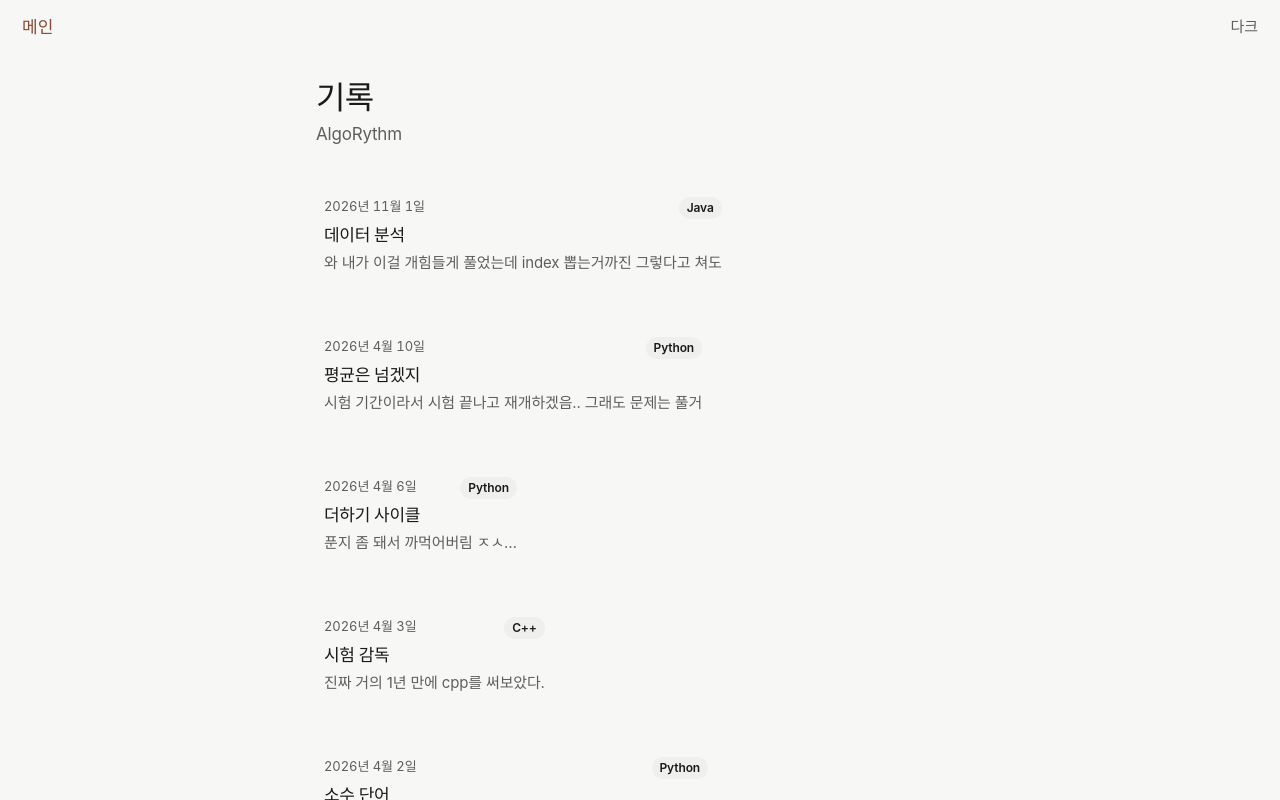
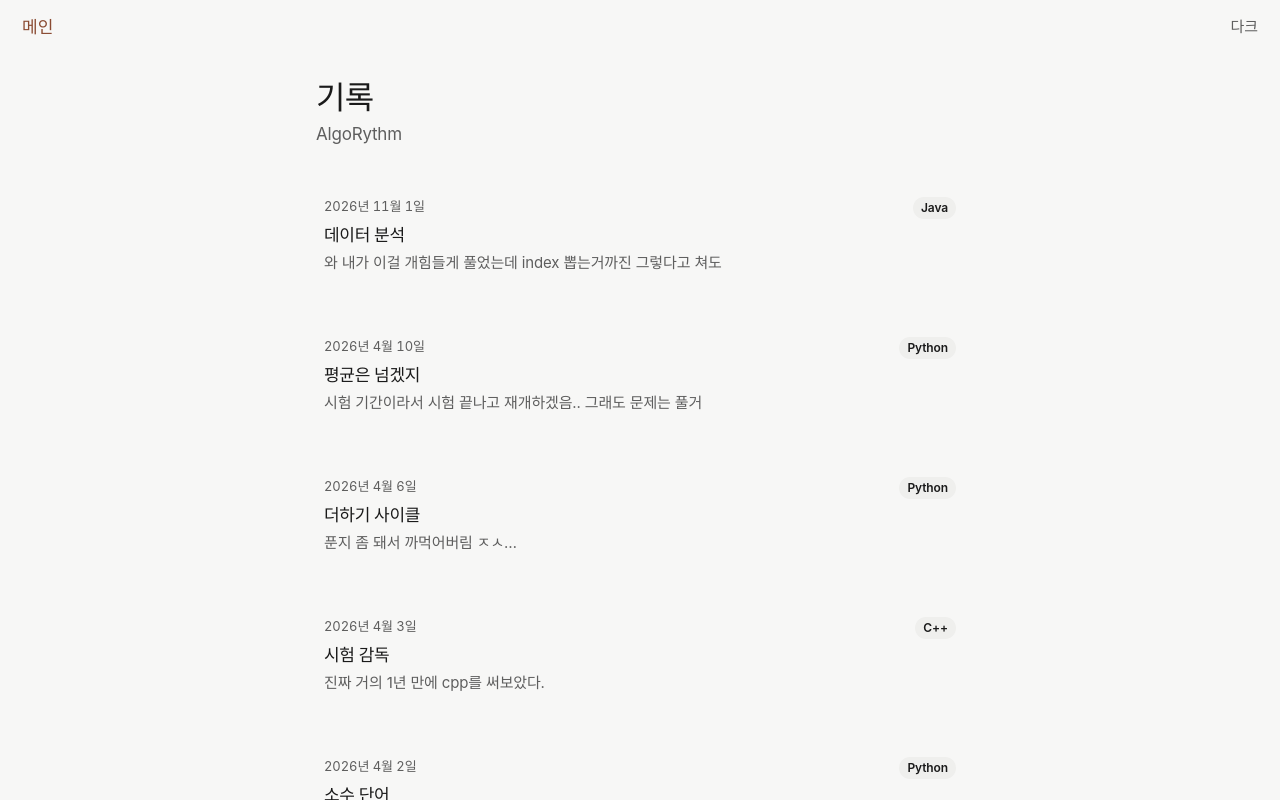
Before and after one commit to sleeeppy/algoRythm, a React (Vite) app: page / in a window 1280 px wide. Both pictures are taken after a click on the button "기록 보기". Shown: the top 800 px of the page. Built offline with nearby package versions, Linux system fonts and the light colour scheme.

Commit message:
목록 박스의 좌우 너비를 원래대로 되돌린다.

```diff
--- a/src/index.css
+++ b/src/index.css
@@ -234,9 +234,9 @@ h1 {
     "line line";
   column-gap: 12px;
   row-gap: 4px;
-  width: auto;
-  margin: -8px -12px;
-  padding: 14px 20px;
+  width: 100%;
+  margin: -8px 0;
+  padding: 14px 8px;
   border-radius: 16px;
   color: var(--label);
   transition: background-color 180ms ease-out;
```
